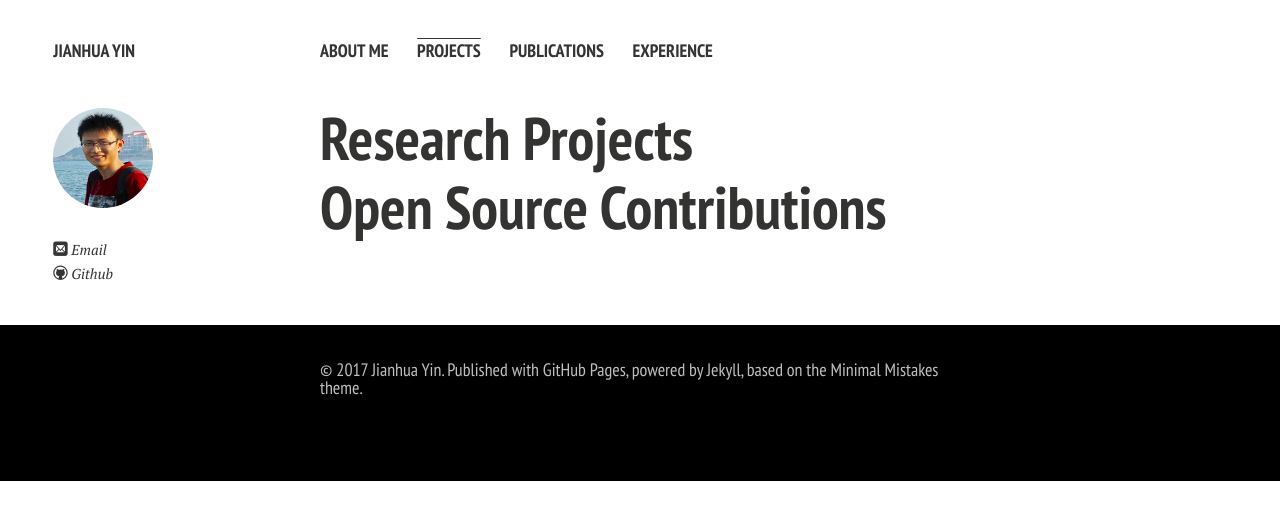
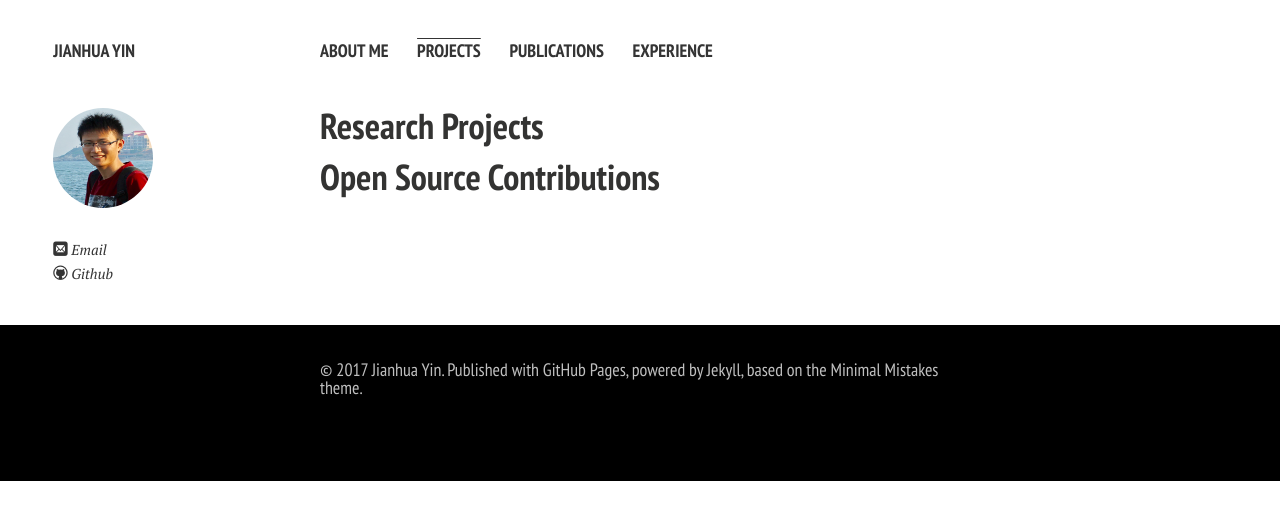
Before and after one commit to jianhuayin/jianhuayin.github.io, a Jekyll site: the page built from projects.md, in a window 1280 px wide. Shown: the top 520 px of the page. Built offline with Jekyll 4.4.1, drawn with Linux system fonts in a browser that asks for light colours; nearby versions of some CDN libraries; Markdown is read by kramdown in place of the engine named in the settings.

```diff
--- a/projects.md
+++ b/projects.md
@@ -4,6 +4,6 @@ permalink: /projects/index.html
 title: Projects
 ---
 
-# Research Projects
+## Research Projects
 
-# Open Source Contributions
+## Open Source Contributions
```
